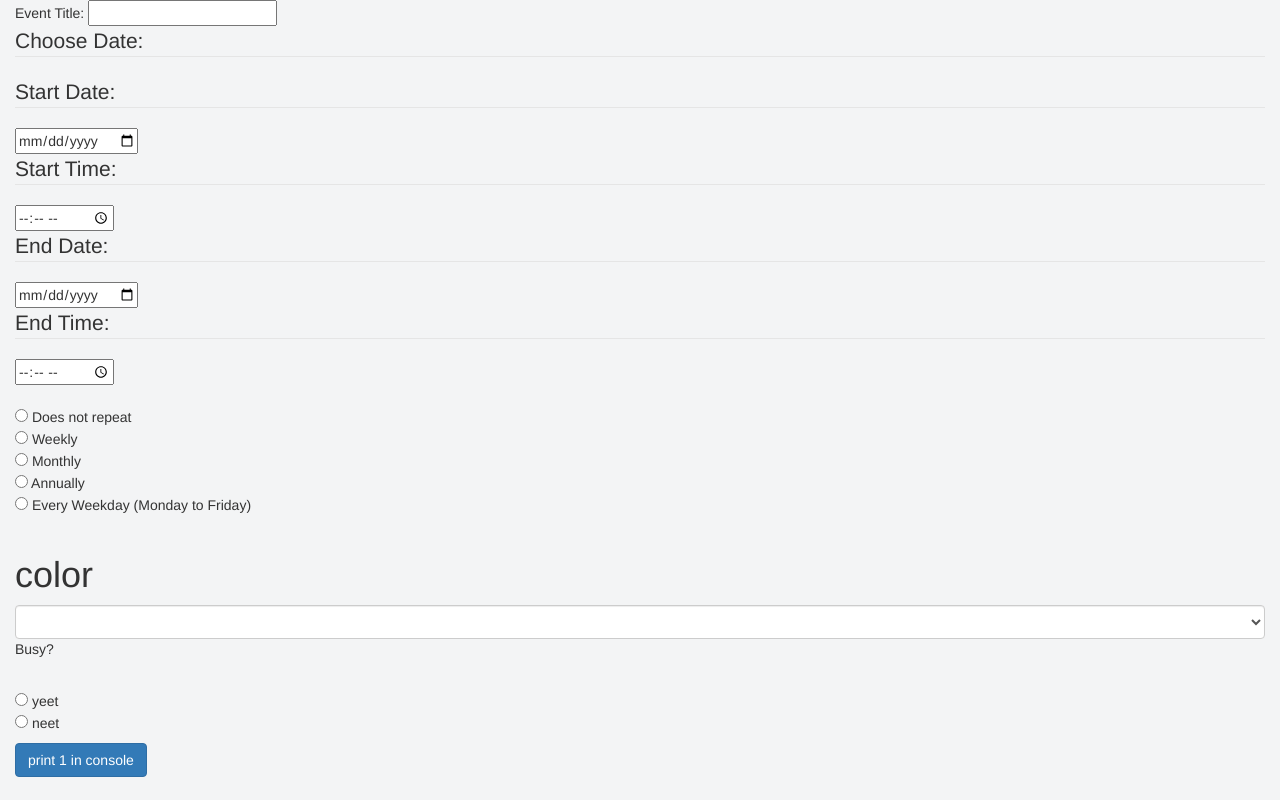
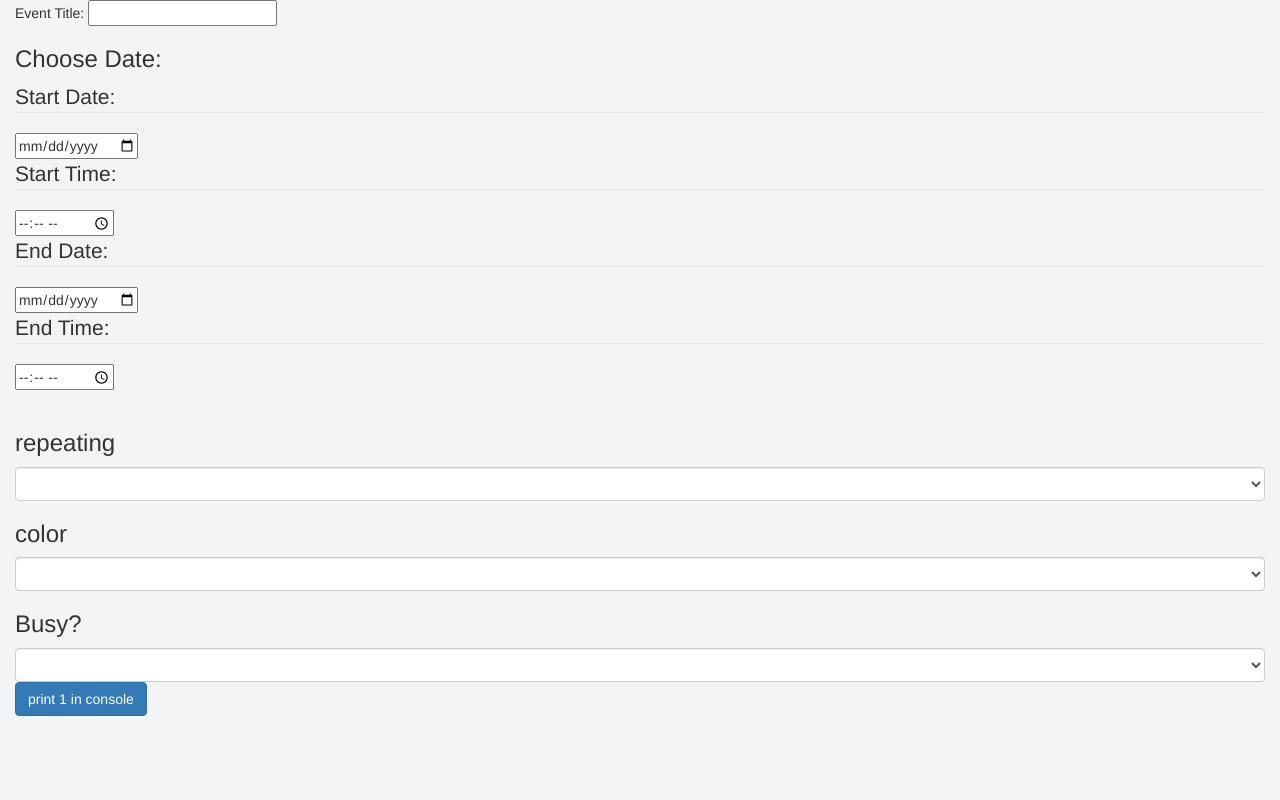
Before and after one commit to Justinhsu/movent, a plain HTML site: page static/index.html in a window 1280 px wide. Drawn offline with nearby package versions, Linux system fonts and the light colour scheme; some packages are replaced by stand-ins of ours.

Commit message:
Updated data packaging functionality for "repeating" and "busy"

```diff
--- a/static/appControl.js
+++ b/static/appControl.js
@@ -15,7 +15,9 @@
   app.controller('pageController', function($http, $scope, $interval, $timeout) {
     $scope.data = {
       eventTitle: "",
-      color: ""
+      color: "",
+      repeat: "",
+      busy:""
     };
 
 
--- a/static/page.html
+++ b/static/page.html
@@ -10,31 +10,40 @@
 
     <!-- DATE -->
 
-    <legend>Choose Date:</legend>
+    <h3>Choose Date:</h3>
 
     <div>
         <legend>Start Date:</legend>
-        <input type="date" id="start_date"/>
+        <input type="date" id="start_date"></input>
         <legend>Start Time: </legend>
-        <input type="time" id="start-time">
+        <input type="time" id="start-time"></input>
     </div>
     <div>
         <legend>End Date:</legend>
-        <input type="date" id="end_date"/>
+        <input type="date" id="end_date"></input>
         <legend>End Time: </legend>
-        <input id="end_time" type="time">
+        <input id="end_time" type="time"></input>
     </div>
     <br>
     <!--Repeat-->
-    <input type="radio" name="repeat_tag" id="repeat"> Does not repeat<br>
+    <h3>repeating</h3>
+    <select ng-model= "data.repeat" class = "form-control">
+        <option value = "never">Does Not Repeat</option>
+        <option value = "weekly">Weekly</option>
+        <option value = "monthly">Monthly</option>
+        <option value = "annually">Annually</option>
+        <option value = "everyWeekday">Every Weekday (Monday to Friday)</option>
+    <!-- <input type="radio" name="repeat_tag" id="repeat"> Does not repeat<br>
     <input type="radio" name="repeat_tag" id="repeat"> Weekly<br>
     <input type="radio" name="repeat_tag" id="repeat"> Monthly<br>
     <input type="radio" name="repeat_tag" id="repeat"> Annually<br>
-    <input type="radio" name="repeat_tag" id="repeat"> Every Weekday (Monday to Friday)<br> <br>
+    <input type="radio" name="repeat_tag" id="repeat"> Every Weekday (Monday to Friday)<br> <br> -->
+    </select>
+
 
 
     <!--Color-->
-    <h1>color</h1>
+    <h3>color</h3>
     <select ng-model="data.color" class="form-control">
         <option value="Tomato">Tomato</option>
         <option value="Flamingo">Flamigo</option>
@@ -51,10 +60,11 @@
 
 
     <!--Busy-->
-    <p>Busy?<p>
-    <br>
-    <input type="radio" name="busy" id="busy"> yeet<br>
-    <input type="radio" name="busy" id="busy"> neet<br>
+    <h3>Busy?</h3>
+    <select ng-model="data.busy" class= "form-control">
+        <option value="yes">Yes</option>
+        <option value="no">No</option>
+    </select>
 
         <div class="btn-group">
           <button class="btn btn-primary" id="generateTest" ng-click="generate()">print 1 in console</button>
```
Also changed, not shown: 1 other file.
